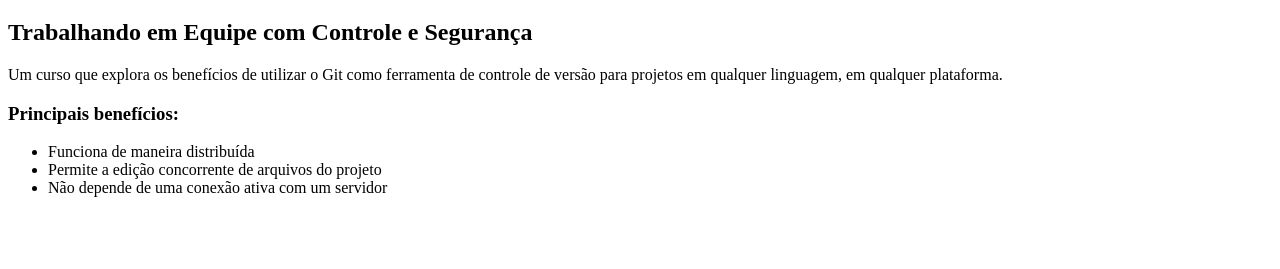
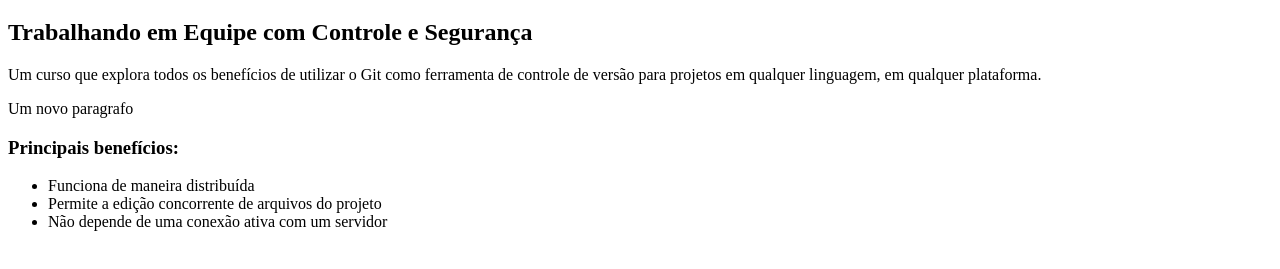
Before and after one commit to maikonformigari/curso-git, a plain HTML site: page index.html in a window 1280 px wide. Shown: the part 61-330 px from the top of the page. Drawn offline with Linux system fonts and the light colour scheme.

Commit message:
Alteração no conteudo

```diff
--- a/index.html
+++ b/index.html
@@ -8,7 +8,8 @@
     <h1>Git</h1>
     <h2>Trabalhando em Equipe com Controle e Segurança</h2>
 
-    <p>Um curso que explora os benefícios de utilizar o Git como ferramenta de controle de versão para projetos em qualquer linguagem, em qualquer plataforma.</p>
+    <p>Um curso que explora todos os benefícios de utilizar o Git como ferramenta de controle de versão para projetos em qualquer linguagem, em qualquer plataforma.</p>
+    <p>Um novo paragrafo</p>
 
     <h3>Principais benefícios:</h3>
     <ul>
```
